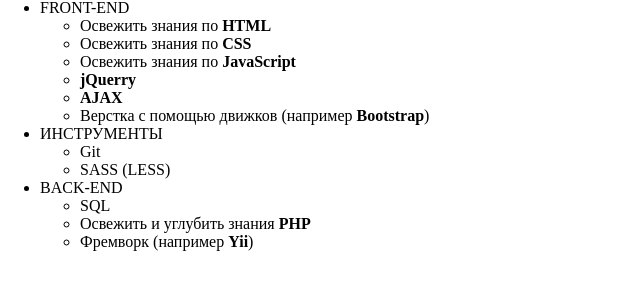
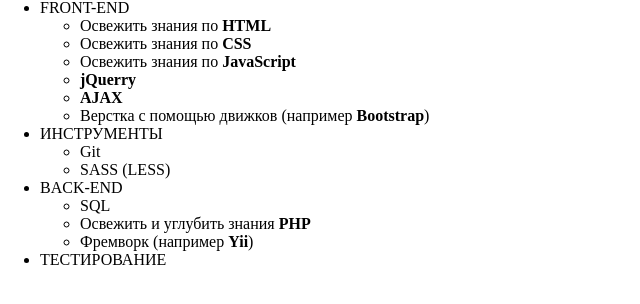
Before and after one commit to aventlador/avent, a plain HTML site: page index.html in a window 1280 px wide. Shown: the part 38-342 px from the top of the page, without its empty margins (0-640 px from the left). Drawn offline with Linux system fonts and the light colour scheme.

Commit message:
cherry-pick test

```diff
--- a/index.html
+++ b/index.html
@@ -30,5 +30,6 @@
 				<li>Фремворк (например <b>Yii</b>)</li>
 			</ul>
 		</li>
+		<li>ТЕСТИРОВАНИЕ</li>
 	</ul>
 </html>
```
